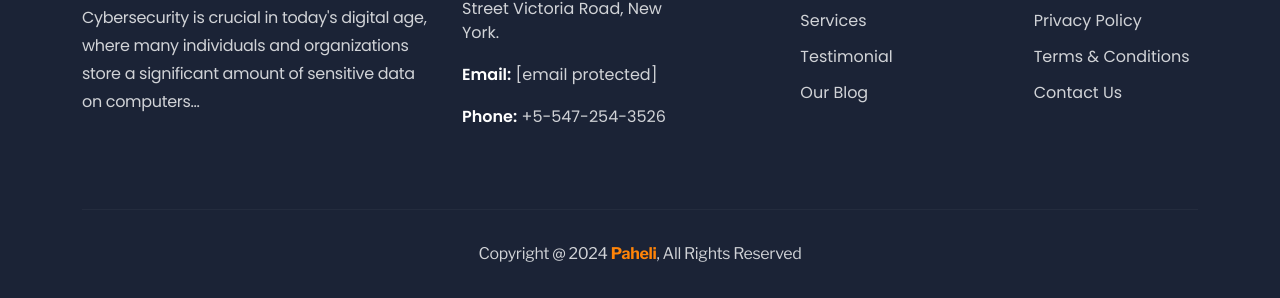
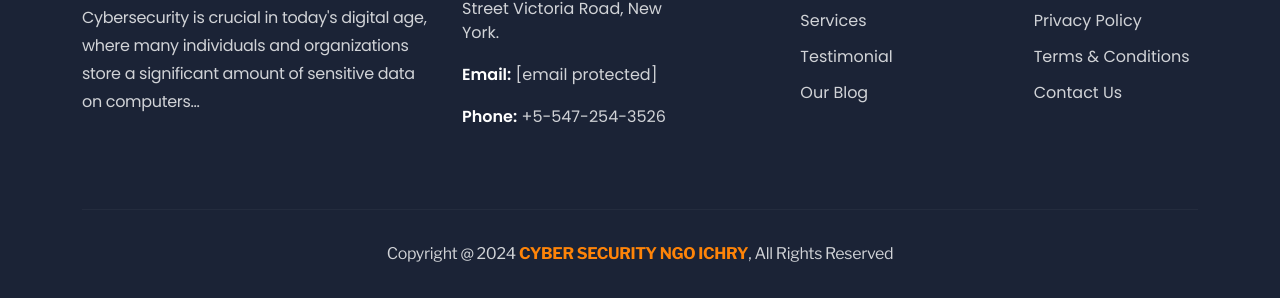
Before and after one commit to ICHRY0/Ry, a plain HTML site: page faq.html in a window 1280 px wide. Shown: the part 1748-2046 px from the top of the page. Drawn offline with nearby package versions, Linux system fonts and the light colour scheme; files whose address does not match are found by name.

Commit message:
Update faq.html

```diff
--- a/faq.html
+++ b/faq.html
@@ -4,7 +4,7 @@
 <head>
     <meta charset="UTF-8">
     <meta name="viewport" content="width=device-width, initial-scale=1.0">
-    <title>Paheli - Cyber Security HTML Template</title>
+    <title> Cyber Security NGO ICHRY</title>
 
     <!-- CSS Files -->
     <link rel="stylesheet" href="assets/css/bootstrap.min.css">
@@ -541,7 +541,7 @@
     <div class="copyright-area">
         <div class="container">
             <div class="copyright-content text-center" data-cue="slideInUp">
-                <p>Copyright @ 2024 <strong>Paheli</strong>, All Rights Reserved</p>
+                <p>Copyright @ 2024 <strong>CYBER SECURITY NGO ICHRY</strong>, All Rights Reserved</p>
             </div>
         </div>
     </div>
```
